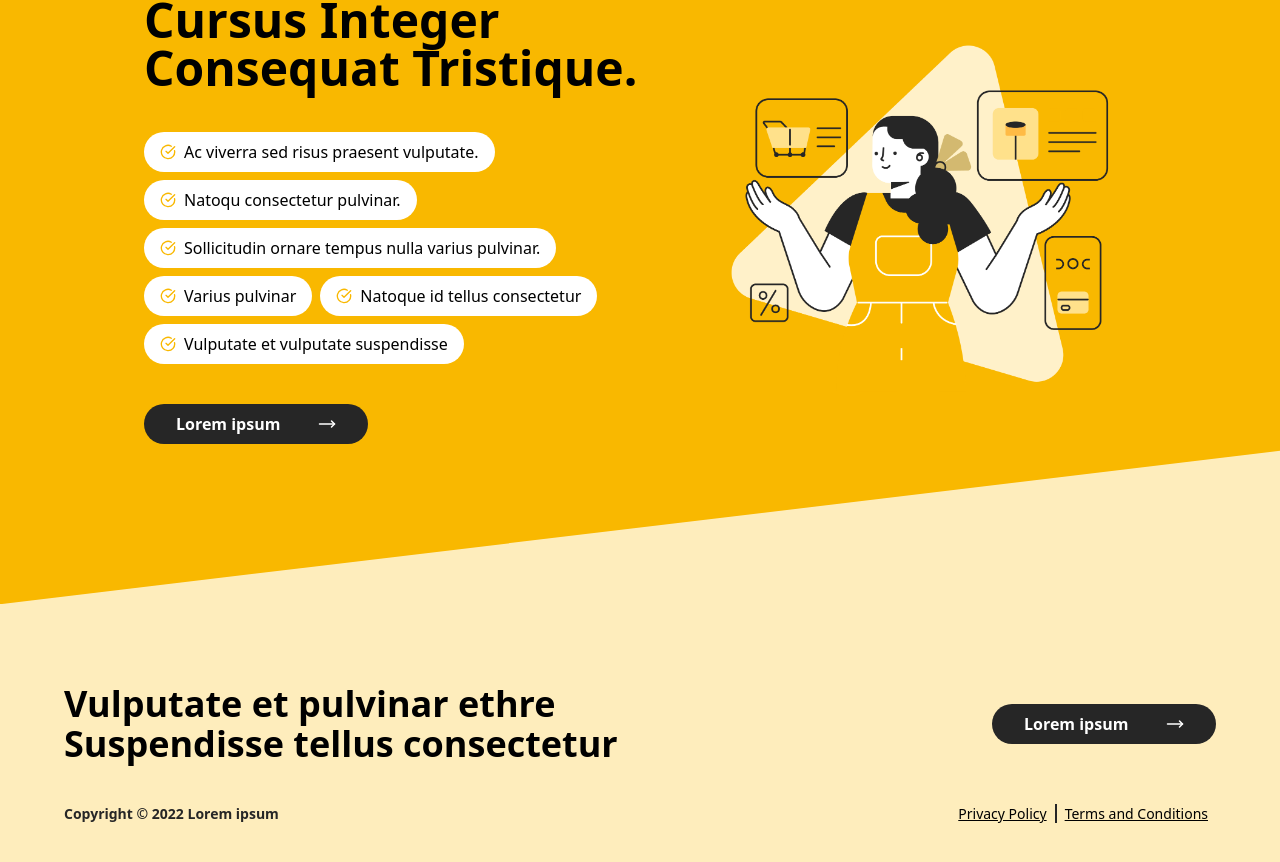
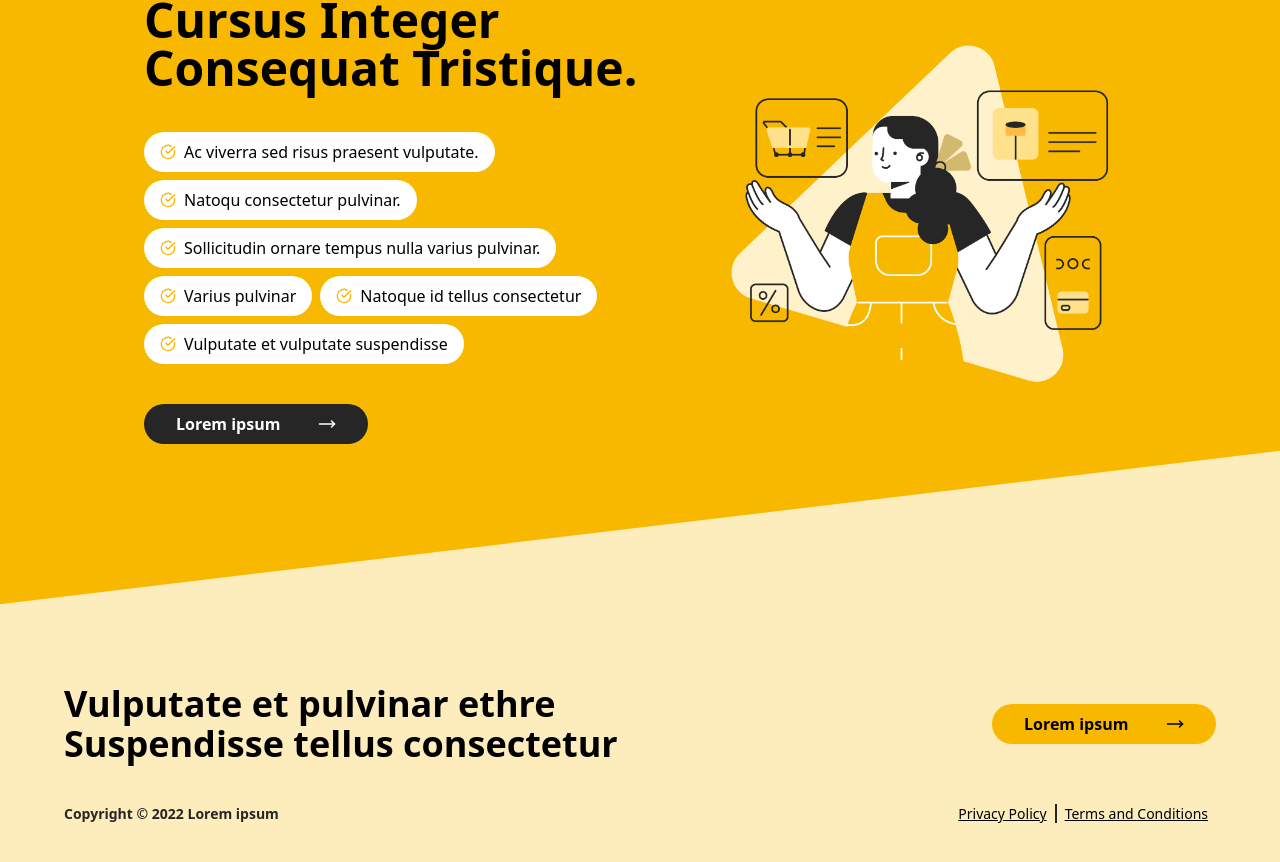
Before and after one commit to aimun-naharr/design-task, a React (Vite) app: page / in a window 1280 px wide. Shown: the part 2227-3089 px from the top of the page. Built offline with nearby package versions, Linux system fonts and the light colour scheme.

Commit message:
changed footer button variant

```diff
--- a/src/components/layouts/Footer.jsx
+++ b/src/components/layouts/Footer.jsx
@@ -12,11 +12,7 @@ export default function Footer() {
             <h2>Suspendisse tellus consectetur</h2>
           </div>
           <div>
-            <Button
-              className="w-56"
-              variant="dark"
-              icon={<MoveRight size={18} />}
-            >
+            <Button className="w-56" icon={<MoveRight size={18} />}>
               Lorem ipsum
             </Button>
           </div>
```
